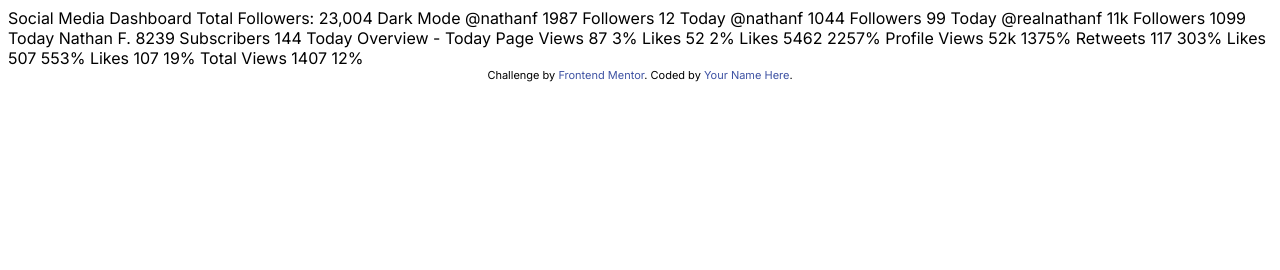
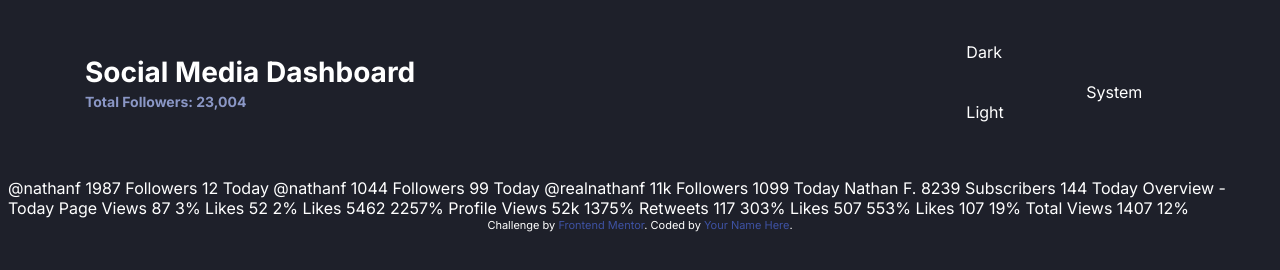
Before and after one commit to iulso/fem-social-media-dashboard-theme-toggle, a website: page index.html in a window 1280 px wide. Drawn offline with Linux system fonts and the light colour scheme; files that its build step writes are made by us from their sources.

Commit message:
Layout & Header

```diff
--- a/app/scss/components/_index.scss
+++ b/app/scss/components/_index.scss
@@ -1,2 +1,3 @@
+@forward 'header';
+@forward 'toggle';
 @forward 'card';
-@forward 'toggle';
--- /dev/null
+++ b/app/scss/components/header.scss
@@ -0,0 +1,23 @@
+@use '../util' as *;
+
+.header {
+  margin-top: rem(36);
+
+  @include breakpoint(medium) {
+    display: flex;
+    justify-content: space-between;
+    align-items: center;
+  }
+
+  &__title {
+  }
+
+  &__subtitle {
+    font-size: rem(14);
+    font-weight: 700;
+    color: var(--dark-text-2);
+  }
+
+  &__toggle {
+  }
+}
--- a/app/scss/components/toggle.scss
+++ b/app/scss/components/toggle.scss
@@ -1,10 +1,32 @@
 @use '../util' as *;
 
 .toggle {
-  &__button {
+  border: none;
+
+  &__wrapper {
+  }
+
+  input[type='radio'] {
+    // display: inline-block;
+    // margin-right: -2px;
+    width: 50%;
+    height: 100%;
+    opacity: 0;
+    // position: relative;
+    // z-index: 1;
+    cursor: pointer;
+  }
+
+  &__background {
+  }
+
+  &__switcher {
     width: rem(16);
     height: rem(16);
     border-radius: 50%;
     background-color: var(--dark-bg);
   }
+
+  label {
+  }
 }
--- a/app/scss/globals/_index.scss
+++ b/app/scss/globals/_index.scss
@@ -2,3 +2,4 @@
 @forward 'fonts';
 @forward 'typography';
 @forward 'colors';
+@forward 'layout';
--- a/app/scss/globals/boilerplate.scss
+++ b/app/scss/globals/boilerplate.scss
@@ -13,4 +13,6 @@ html {
 
 body {
   font-family: var(--font-inter);
+  background-color: var(--dark-bg);
+  color: var(--dark-text-1);
 }
--- /dev/null
+++ b/app/scss/globals/layout.scss
@@ -0,0 +1,11 @@
+@use '../util/' as *;
+
+.container {
+  max-width: rem(1110);
+  margin: 0 auto rem(46);
+  padding: 0 rem(25);
+
+  @include breakpoint(large) {
+    padding: 0;
+  }
+}
--- a/app/scss/globals/typography.scss
+++ b/app/scss/globals/typography.scss
@@ -1,7 +1,19 @@
+@use '../util' as *;
+
 h1,
 h2,
 h3 {
   margin-top: 0;
+  line-height: 1.1;
+}
+
+h1 {
+  font-size: rem(24);
+  margin-bottom: 3px;
+
+  @include breakpoint(large) {
+    font-size: rem(28);
+  }
 }
 
 a,
--- a/app/scss/util/breakpoints.scss
+++ b/app/scss/util/breakpoints.scss
@@ -1,14 +1,14 @@
-// 640px, 1024px, 1400px
+// 640px, 1150px, 1400px
 $breakpoints-up: (
   'medium': '40em',
-  'large': '64em',
+  'large': '71.875em',
   'xlarge': '87.5em',
 );
 
-// 639px, 1023px, 1399px
+// 639px, 1149px, 1399px
 $breakpoints-down: (
   'small': '39.9375em',
-  'medium': '63.9375em',
+  'medium': '71.8125em',
   'large': '87.4375em',
 );
 
@@ -16,7 +16,9 @@ $breakpoints-down: (
   @media (min-width: map-get($breakpoints-up, $size)) {
     @content;
   }
+}
 
+@mixin breakpoint-down($size) {
   @media (max-width: map-get($breakpoints-down, $size)) {
     @content;
   }
--- a/index.html
+++ b/index.html
@@ -37,17 +37,42 @@
     </style>
   </head>
   <body>
-    Social Media Dashboard Total Followers: 23,004 Dark Mode @nathanf 1987
-    Followers 12 Today @nathanf 1044 Followers 99 Today @realnathanf 11k
-    Followers 1099 Today Nathan F. 8239 Subscribers 144 Today Overview - Today
-    Page Views 87 3% Likes 52 2% Likes 5462 2257% Profile Views 52k 1375%
-    Retweets 117 303% Likes 507 553% Likes 107 19% Total Views 1407 12%
-
+    <header class="header container">
+      <div class="header__title">
+        <h1>Social Media Dashboard</h1>
+        <span class="header__subtitle">Total Followers: 23,004</span>
+      </div>
+      <fieldset
+        class="header__toggle toggle"
+        aria-label="theme switcher"
+        role="radiogroup"
+      >
+        <label for="dark">Dark</label>
+        <span class="toggle__wrapper">
+          <input type="radio" name="theme" id="dark" />
+          <input type="radio" name="theme" id="system" checked />
+          <input type="radio" name="theme" id="light" />
+          <span aria-hidden="true" class="toggle__background"></span>
+          <span aria-hidden="true" class="toggle__switcher"></span>
+        </span>
+        <label for="system">System</label>
+        <label for="light">Light</label>
+      </fieldset>
+    </header>
+    <main>
+      @nathanf 1987 Followers 12 Today @nathanf 1044 Followers 99 Today
+      @realnathanf 11k Followers 1099 Today Nathan F. 8239 Subscribers 144 Today
+      Overview - Today Page Views 87 3% Likes 52 2% Likes 5462 2257% Profile
+      Views 52k 1375% Retweets 117 303% Likes 507 553% Likes 107 19% Total Views
+      1407 12%
+    </main>
+    <footer>
       <div class="attribution">
         Challenge by
         <a href="https://www.frontendmentor.io?ref=challenge" target="_blank"
           >Frontend Mentor</a
         >. Coded by <a href="#">Your Name Here</a>.
       </div>
+    </footer>
   </body>
 </html>
```
Also changed, not shown: dist/script.js, dist/style.css, 1 other file. Lines whose indentation alone changed are shown as unchanged.
